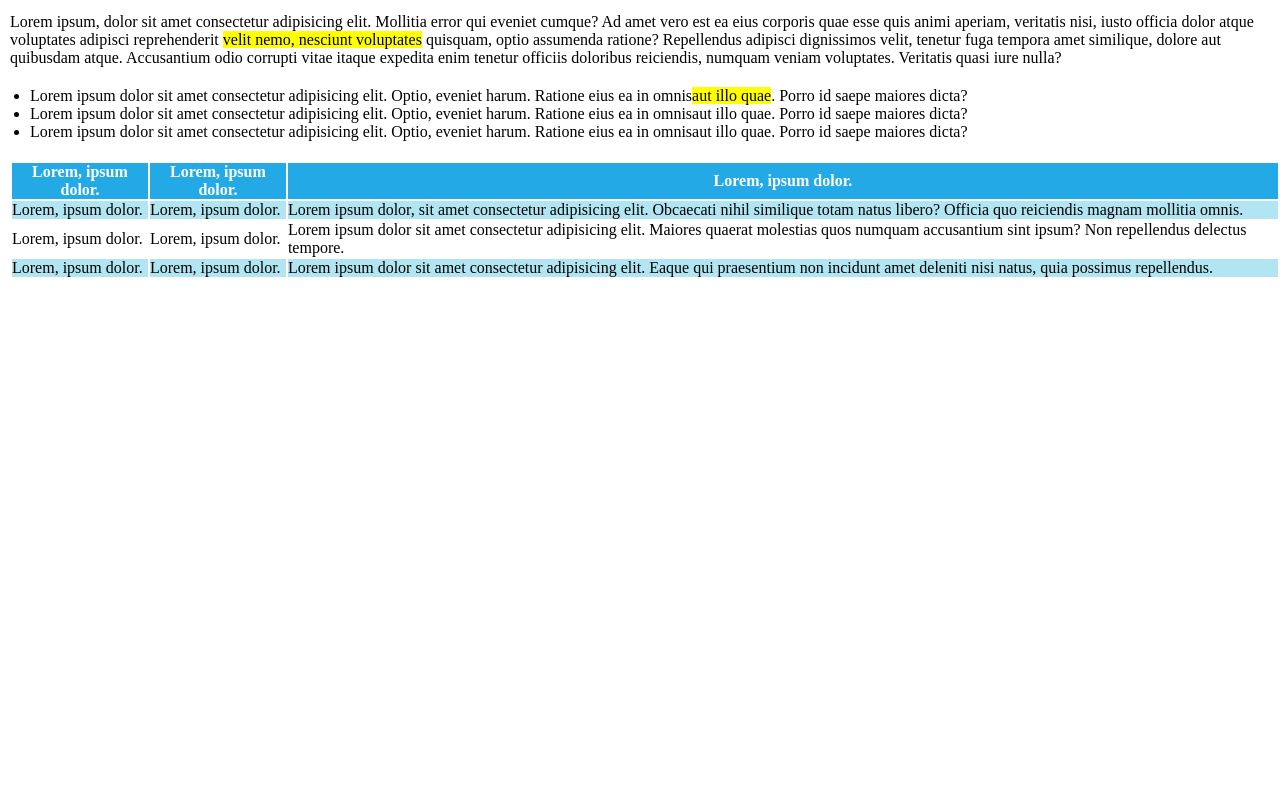
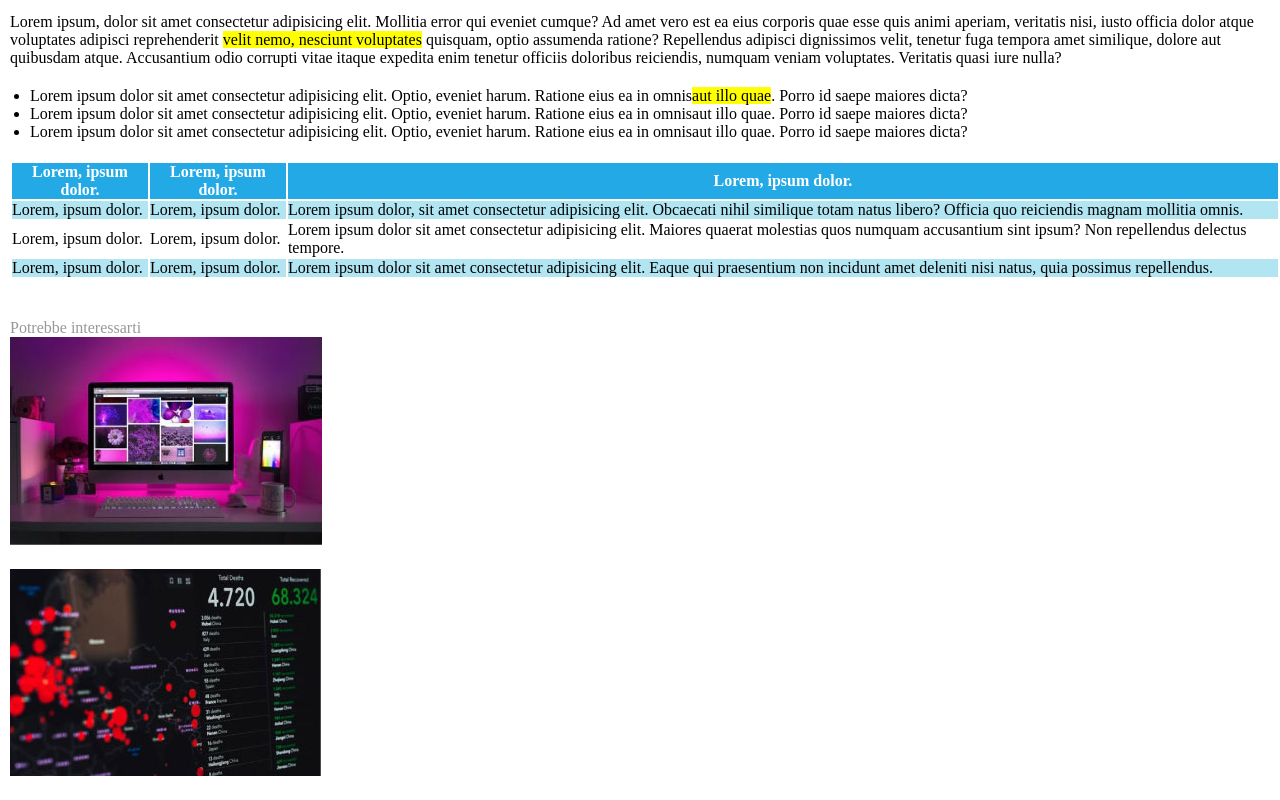
Before and after one commit to EmanueleDiLeo/html-css-booleaner, a plain HTML site: page index.html in a window 1280 px wide. Shown: the part 588-1388 px from the top of the page. Before the commit the page ends 867 px from the top, so only its background shows below. Drawn offline with Linux system fonts and the light colour scheme.

Commit message:
creazione footer

```diff
--- a/css/style.css
+++ b/css/style.css
@@ -4,6 +4,10 @@
  *{
   margin: 0;
   padding: 0;
+}
+
+body{
+  margin-left: 10px ;
 }
 
 /* body{
@@ -26,6 +30,9 @@ th{
   color: white;
 }
 
+table{
+  margin-bottom: 40px;
+}
 
 /********************** HEADER ********************************/
 
@@ -39,7 +46,6 @@ header{
 header img{
   margin-top: 40px;
   margin-bottom: 10px;
-  margin-left: 10px;
   width: 12%;
   height: 50%;
 }
@@ -49,7 +55,6 @@ header img{
 
 main{
   margin-top: 16px;
-  margin-left: 10px;
 }
 
 .color-p{
@@ -73,3 +78,13 @@ main{
 .color-blue{
   background-color: #b1e5f2;
 }
+
+/********************************* FOOTER  *************************/
+
+footer p{
+  color: #979898;
+}
+
+footer img{
+  margin-bottom: 20px;
+}
--- a/index.html
+++ b/index.html
@@ -101,7 +101,10 @@
 
   <!-- inizio footer  -->
   <footer>
-
+    <p>Potrebbe interessarti</p>
+    <img src="img/monitor.jpg" alt="monitor" title="monitor">
+    <br>
+    <img src="img/graph.jpg" alt="grafico" title="grafico">
   </footer>
   <!-- fine footer -->
 </body>
```
